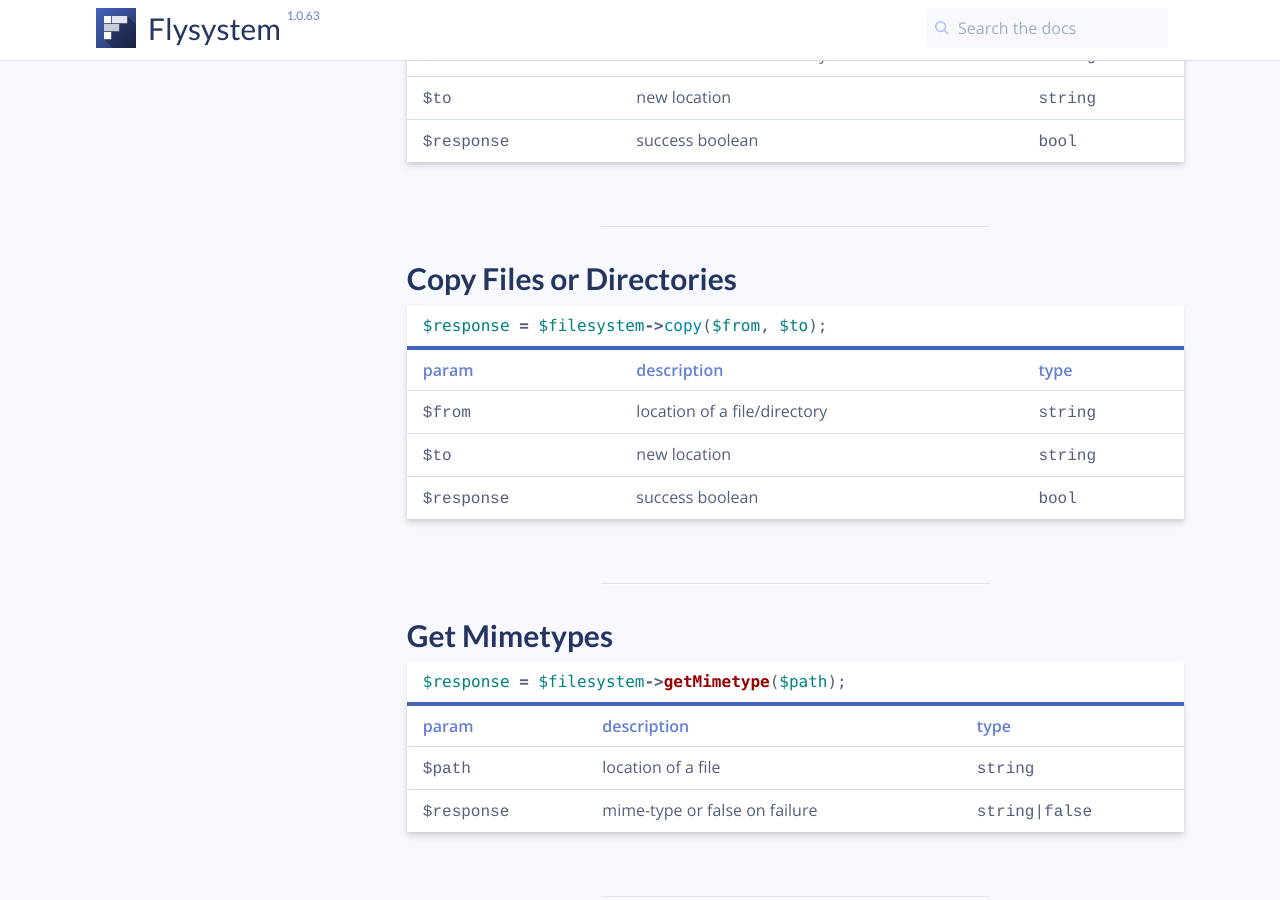
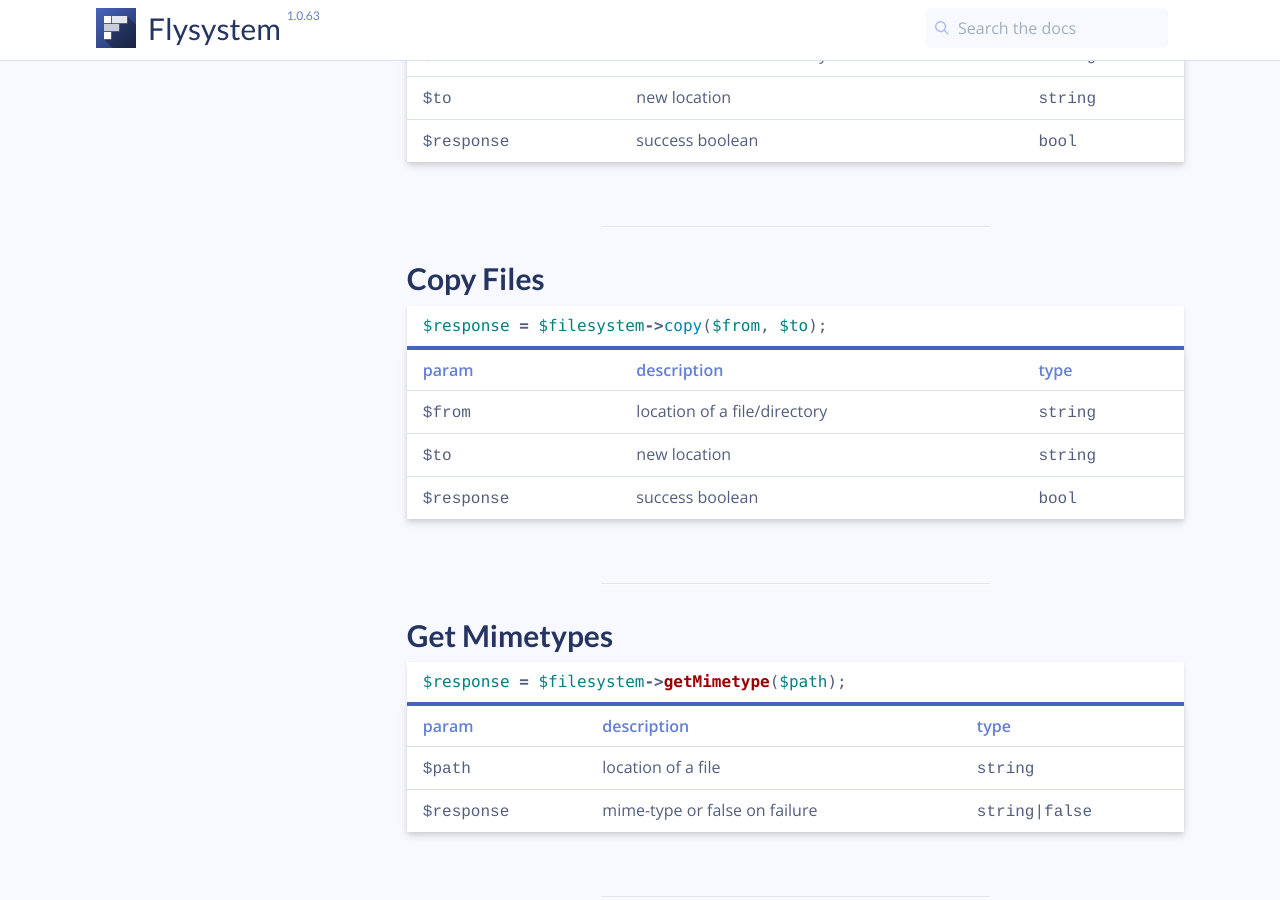
Before and after one commit to thephpleague/flysystem, a Jekyll site: the page built from v1/usage/filesystem-api.md, in a window 1280 px wide and 900 px high, scrolled down 4362 px. Built offline with Jekyll 4.4.1, drawn with Linux system fonts in a browser that asks for light colours; comment, search, counter and statistics services are not loaded.

Commit message:
Fixed #1140: Corrected docs for copy, files only.

````diff
--- a/v1/usage/filesystem-api.md
+++ b/v1/usage/filesystem-api.md
@@ -184,7 +184,7 @@ param         | description                                   | type
 
 ---
 
-## Copy Files or Directories
+## Copy Files
 
 ```php
 $response = $filesystem->copy($from, $to);
````
